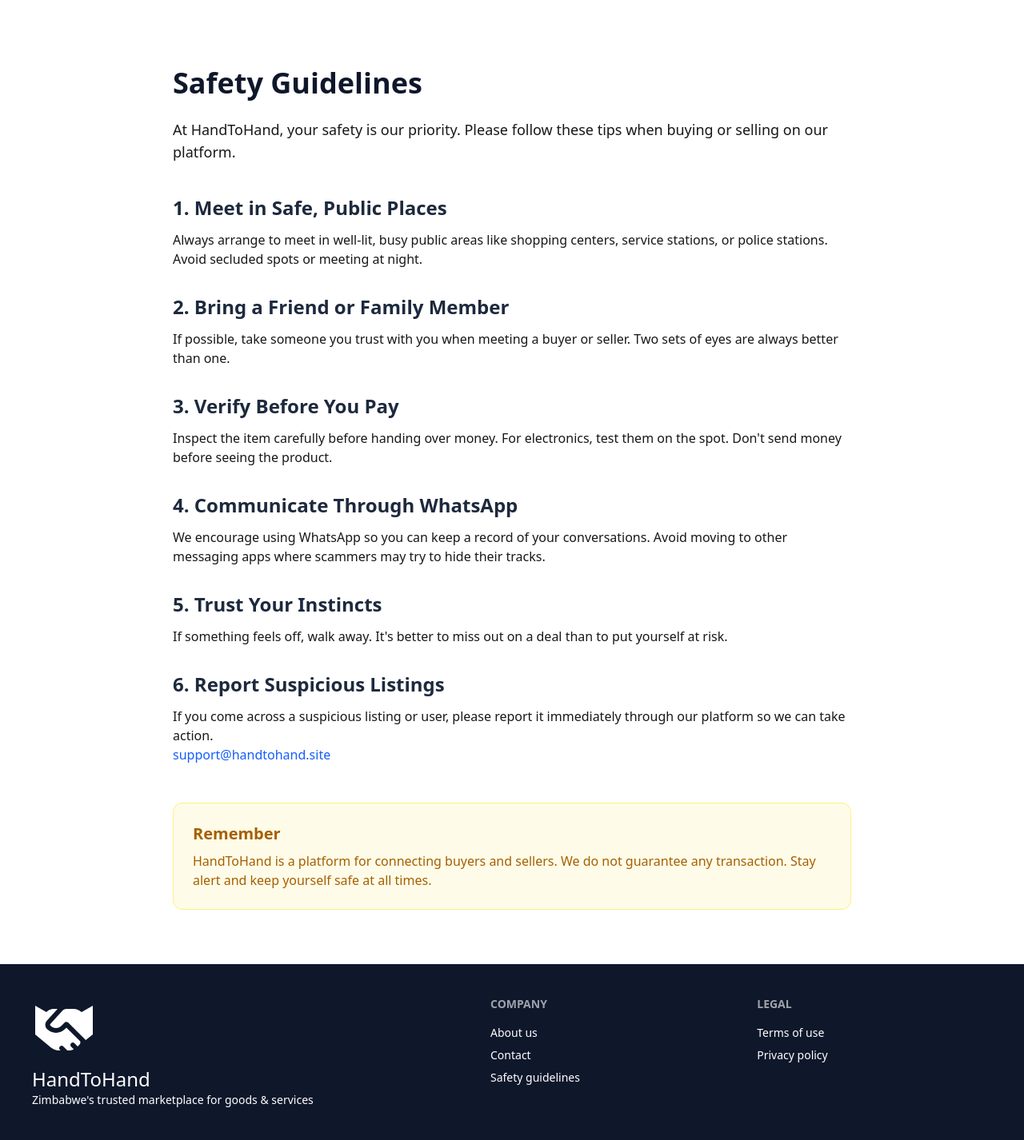
After one commit to ItsTachie/h2h, a Flask app: page /safety in a window 1280 px wide. The commit adds this page. Shown: the whole page at 80% size. Run offline with Flask 3, Linux system fonts and the light colour scheme; some libraries are stand-ins or nearby versions.

Commit message:
safety guidelines and sortings of location and category

```diff
--- a/h2h/routes.py
+++ b/h2h/routes.py
@@ -358,6 +358,10 @@
 def terms():
      return render_template('terms.html', title='Terms of Service - HandToHand')
 
+@app.route('/safety')
+def safety():
+     return render_template('safety.html', title='Safety Guidelines - HandToHand')
+
 @app.route("/about")
 def about():
     logout_user()
--- a/h2h/templates/base.html
+++ b/h2h/templates/base.html
@@ -78,6 +78,7 @@
           <h6 class="footer-title">Company</h6>
           <a href="{{url_for('about')}}" class="link link-hover">About us</a>
           <a  href="mailto:support@handtohand.site" class="link link-hover">Contact</a>
+          <a  href="{{url_for('safety')}}" class="link link-hover">Safety guidelines</a>
         </nav>
 
         <nav>
--- a/h2h/templates/landing_page.html
+++ b/h2h/templates/landing_page.html
@@ -69,10 +69,10 @@
             <p class="mb-6">We're just getting started, and there's more on the way:</p>
             <div class="flex flex-col items-center gap-4 max-w-2xl mx-auto mb-6">
               <div class="bg-slate-900 text-white p-4 rounded-xl shadow w-full text-center">Door to door deliveries </div>
+              <div class="bg-slate-900 text-white p-4 rounded-xl shadow w-full text-center">Multiple images per listing </div>
               <div class="bg-slate-900 text-white p-4 rounded-xl shadow w-full text-center">Seller verification badges</div>
               <div class="bg-slate-900 text-white p-4 rounded-xl shadow w-full text-center">Ratings & reviews</div>
               <div class="bg-slate-900 text-white p-4 rounded-xl shadow w-full text-center">In-app chat</div>
-
             </div>
            </section>
     </main>
--- /dev/null
+++ b/h2h/templates/safety.html
@@ -0,0 +1,54 @@
+{%extends 'base.html'%}
+
+{%block content%}
+
+  <section class="max-w-4xl mx-auto px-6 py-16">
+    <h1 class="text-4xl font-bold text-slate-900 mb-6">Safety Guidelines</h1>
+    <p class="text-lg mb-10">At HandToHand, your safety is our priority. Please follow these tips when buying or selling on our platform.</p>
+
+    <div class="space-y-8">
+      <!-- Meet Safely -->
+      <div>
+        <h2 class="text-2xl font-semibold text-slate-800 mb-3">1. Meet in Safe, Public Places</h2>
+        <p>Always arrange to meet in well-lit, busy public areas like shopping centers, service stations, or police stations. Avoid secluded spots or meeting at night.</p>
+      </div>
+
+      <!-- Bring Someone -->
+      <div>
+        <h2 class="text-2xl font-semibold text-slate-800 mb-3">2. Bring a Friend or Family Member</h2>
+        <p>If possible, take someone you trust with you when meeting a buyer or seller. Two sets of eyes are always better than one.</p>
+      </div>
+
+      <!-- Verify Before Paying -->
+      <div>
+        <h2 class="text-2xl font-semibold text-slate-800 mb-3">3. Verify Before You Pay</h2>
+        <p>Inspect the item carefully before handing over money. For electronics, test them on the spot. Don't send money before seeing the product.</p>
+      </div>
+
+      <!-- Use WhatsApp for Communication -->
+      <div>
+        <h2 class="text-2xl font-semibold text-slate-800 mb-3">4. Communicate Through WhatsApp</h2>
+        <p>We encourage using WhatsApp so you can keep a record of your conversations. Avoid moving to other messaging apps where scammers may try to hide their tracks.</p>
+      </div>
+
+      <!-- Trust Your Instincts -->
+      <div>
+        <h2 class="text-2xl font-semibold text-slate-800 mb-3">5. Trust Your Instincts</h2>
+        <p>If something feels off, walk away. It's better to miss out on a deal than to put yourself at risk.</p>
+      </div>
+
+      <!-- Report Suspicious Activity -->
+      <div>
+        <h2 class="text-2xl font-semibold text-slate-800 mb-3">6. Report Suspicious Listings</h2>
+        <p>If you come across a suspicious listing or user, please report it immediately through our platform so we can take action.</p>
+        <a href="mailto:support@handtohand.site" class="text-blue-600 hover:underline">support@handtohand.site</a>
+      </div>
+    </div>
+
+    <div class="mt-12 p-6 bg-yellow-50 border border-yellow-200 rounded-xl">
+      <h3 class="text-xl font-semibold text-yellow-700 mb-2">Remember</h3>
+      <p class="text-yellow-700">HandToHand is a platform for connecting buyers and sellers. We do not guarantee any transaction. Stay alert and keep yourself safe at all times.</p>
+    </div>
+  </section>
+
+{%endblock%}
```
Also changed, not shown: h2h/forms.py (+77 -4 lines).
